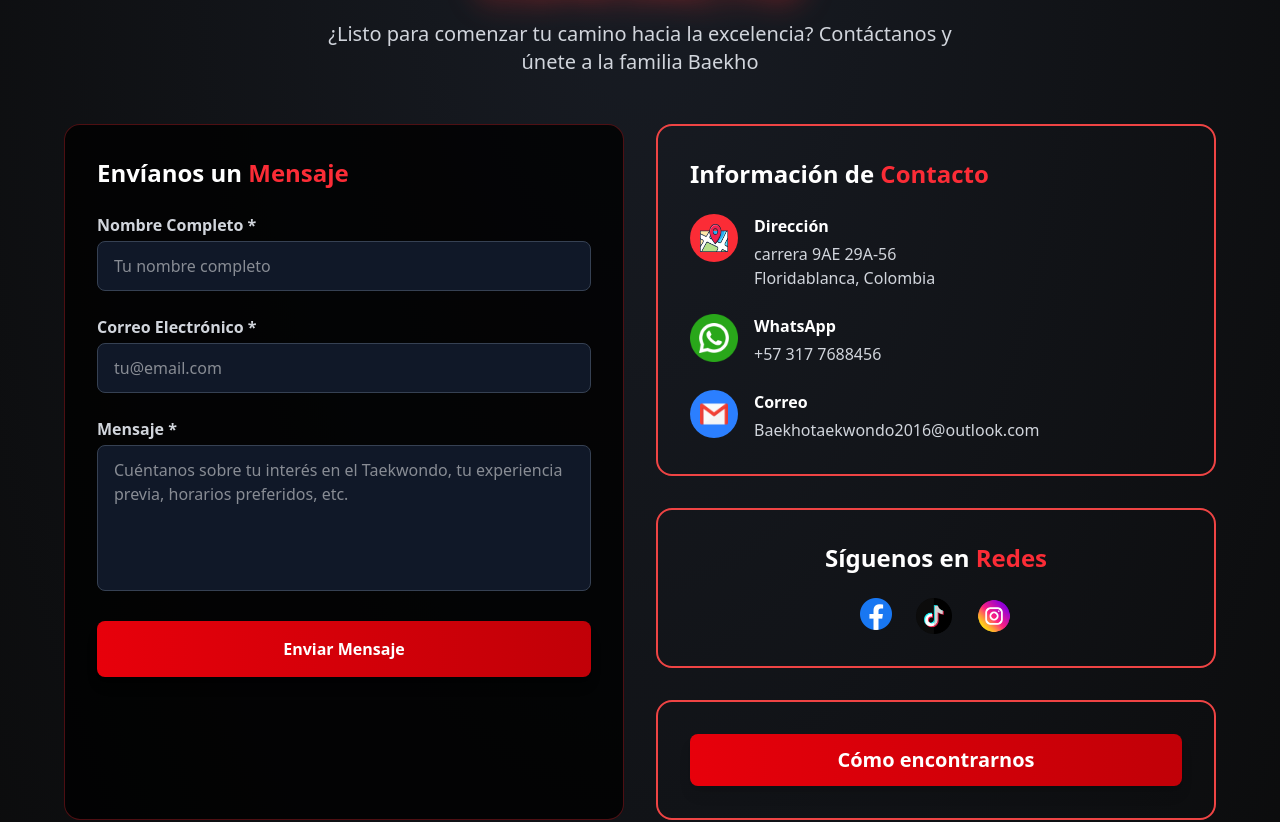
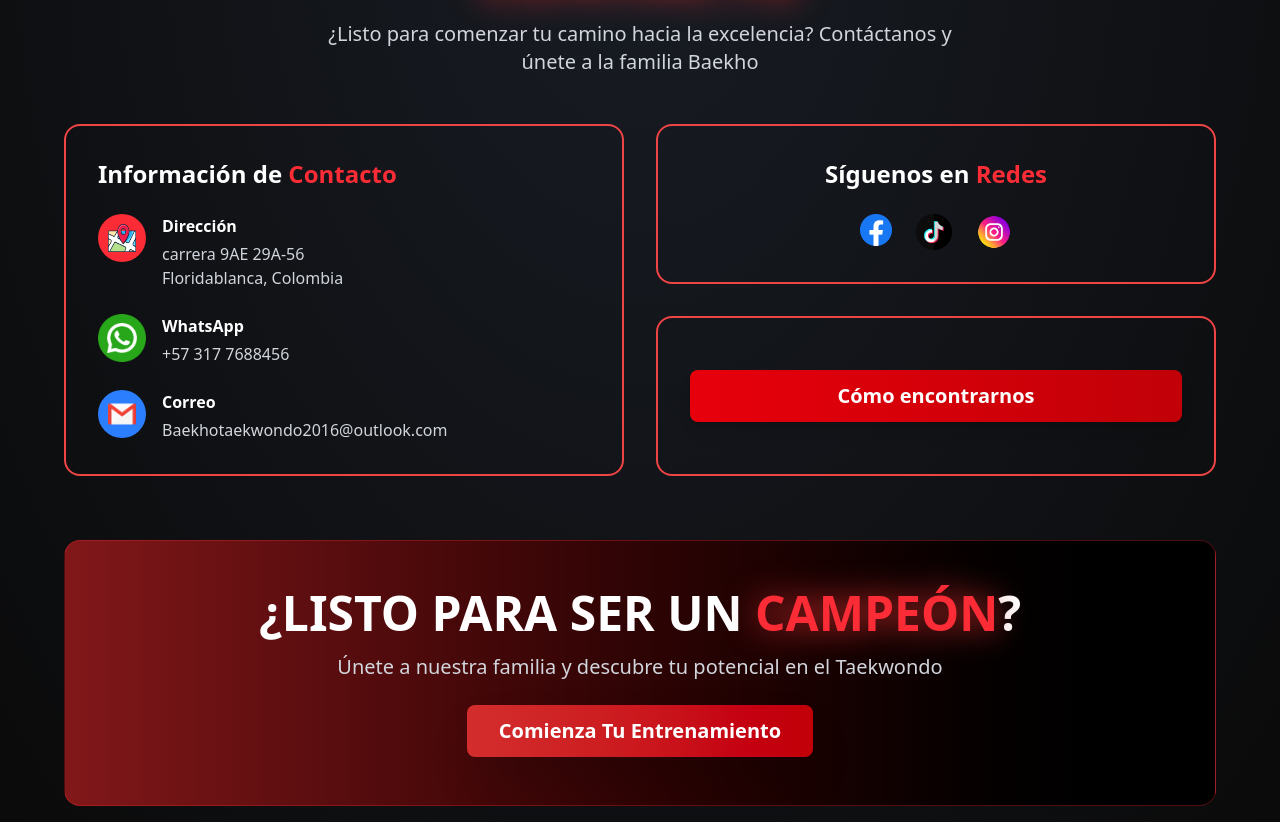
Before and after one commit to Baekho-la-cumbre/Baekho_landing, a React (Vite) app: page / in a window 1280 px wide. Shown: the part 7991-8813 px from the top of the page. Built offline with nearby package versions, Linux system fonts and the light colour scheme; no server answers; a web font is replaced by a local one.

Commit message:
cambios en seccion contacto

```diff
--- a/src/sections/Contacto/Contacto.tsx
+++ b/src/sections/Contacto/Contacto.tsx
@@ -1,15 +1,10 @@
 // src/sections/Contacto/Contacto.tsx
 import React from "react";
-import { enviarFormularioContacto } from "@/sections/Contacto/service/Contacto.services";
-import {
-  ContactoFormSchema,
-  ContactoFormValues,
-} from "@/sections/Contacto/validations/Contacto.validations";
 
 /** ScrollReveal simple (fade-in) */
-type ScrollRevealProps = React.PropsWithChildren<{ delay?: number }>;
+type ScrollRevealProps = React.PropsWithChildren<{ delay?: number; className?: string }>;
 
-const ScrollReveal: React.FC<ScrollRevealProps> = ({ children, delay = 0 }) => {
+const ScrollReveal: React.FC<ScrollRevealProps> = ({ children, delay = 0, className = "" }) => {
   const [visible, setVisible] = React.useState<boolean>(false);
   const ref = React.useRef<HTMLDivElement | null>(null);
 
@@ -28,6 +23,7 @@ const ScrollReveal: React.FC<ScrollRevealProps> = ({ children, delay = 0 }) => {
   return (
     <div
       ref={ref}
+      className={className}
       style={{
         opacity: visible ? 1 : 0,
         transform: visible ? "none" : "translateY(40px)",
@@ -109,72 +105,6 @@ const InteractiveCard: React.FC<InteractiveCardProps> = ({
 };
 
 const Contacto: React.FC = () => {
-  // Estados de los campos del formulario (nombres "amistosos" para el front)
-  const [nombre, setNombre] = React.useState("");
-  const [email, setEmail] = React.useState("");
-  const [mensaje, setMensaje] = React.useState("");
-
-  // Errores Zod: usan las keys del schema -> nombre_completo, email, mensaje_texto
-  const [errors, setErrors] = React.useState<
-    Partial<Record<keyof ContactoFormValues, string>>
-  >({});
-  const [loading, setLoading] = React.useState(false);
-  const [successMsg, setSuccessMsg] = React.useState<string | null>(null);
-  const [errorMsg, setErrorMsg] = React.useState<string | null>(null);
-
-  const handleSubmit: React.FormEventHandler<HTMLFormElement> = async (e) => {
-    e.preventDefault();
-    setSuccessMsg(null);
-    setErrorMsg(null);
-    setErrors({});
-
-    // Validamos usando las MISMAS keys que el schema
-    const result = ContactoFormSchema.safeParse({
-      nombre_completo: nombre.trim(),
-      email: email.trim(),
-      mensaje_texto: mensaje.trim(),
-    });
-
-    if (!result.success) {
-      const fieldErrors: Partial<Record<keyof ContactoFormValues, string>> = {};
-      const zodErrors = result.error.flatten().fieldErrors;
-
-      if (zodErrors.nombre_completo?.[0]) {
-        fieldErrors.nombre_completo = zodErrors.nombre_completo[0];
-      }
-      if (zodErrors.email?.[0]) {
-        fieldErrors.email = zodErrors.email[0];
-      }
-      if (zodErrors.mensaje_texto?.[0]) {
-        fieldErrors.mensaje_texto = zodErrors.mensaje_texto[0];
-      }
-
-      setErrors(fieldErrors);
-      return;
-    }
-
-    try {
-      setLoading(true);
-      const validData = result.data; // { nombre_completo, email, mensaje_texto }
-
-      // Enviamos al backend exactamente lo que él espera
-      await enviarFormularioContacto(validData);
-
-      setSuccessMsg("¡Tu mensaje fue enviado correctamente! Pronto nos pondremos en contacto.");
-      setNombre("");
-      setEmail("");
-      setMensaje("");
-    } catch (error: any) {
-      console.error(error);
-      const backendMessage =
-        error?.response?.data?.message ||
-        "Ocurrió un error al enviar el mensaje. Intenta nuevamente más tarde.";
-      setErrorMsg(backendMessage);
-    } finally {
-      setLoading(false);
-    }
-  };
-
   return (
     <section
       id="contacto"
@@ -196,100 +126,10 @@ const Contacto: React.FC = () => {
           </div>
         </ScrollReveal>
 
-        <div className="grid grid-cols-1 gap-8 lg:grid-cols-2">
-          {/* Formulario */}
-          <ScrollReveal delay={200}>
-            <div className="flex flex-col h-full p-4 border bg-black/80 border-red-500/30 rounded-2xl sm:p-6 md:p-8">
-              <h3 className="mb-4 text-xl font-bold text-white sm:text-2xl sm:mb-6">
-                Envíanos un <span className="text-red-500">Mensaje</span>
-              </h3>
-
-              {/* Mensajes globales */}
-              {successMsg && (
-                <div className="px-4 py-3 mb-4 text-sm font-semibold text-green-300 border border-green-500/40 rounded-lg bg-green-900/20">
-                  {successMsg}
-                </div>
-              )}
-              {errorMsg && (
-                <div className="px-4 py-3 mb-4 text-sm font-semibold text-red-300 border border-red-500/40 rounded-lg bg-red-900/20">
-                  {errorMsg}
-                </div>
-              )}
-
-              <form className="flex flex-col space-y-6" onSubmit={handleSubmit}>
-                <div>
-                  <label htmlFor="nombre" className="block mb-1 font-semibold text-gray-300">
-                    Nombre Completo *
-                  </label>
-                  <input
-                    type="text"
-                    id="nombre"
-                    name="nombre"
-                    required
-                    value={nombre}
-                    onChange={(e) => setNombre(e.target.value)}
-                    className="w-full px-4 py-3 text-white transition-all duration-300 bg-gray-900 border border-gray-700 rounded-lg focus:border-red-500 focus:outline-none focus:ring-2 focus:ring-red-500/20 hover:border-red-400"
-                    placeholder="Tu nombre completo"
-                  />
-                  {errors.nombre_completo && (
-                    <p className="mt-1 text-sm text-red-400">{errors.nombre_completo}</p>
-                  )}
-                </div>
-
-                <div>
-                  <label htmlFor="email" className="block mb-1 font-semibold text-gray-300">
-                    Correo Electrónico *
-                  </label>
-                  <input
-                    type="email"
-                    id="email"
-                    name="email"
-                    required
-                    value={email}
-                    onChange={(e) => setEmail(e.target.value)}
-                    className="w-full px-4 py-3 text-white transición-all duration-300 bg-gray-900 border border-gray-700 rounded-lg focus:border-red-500 focus:outline-none focus:ring-2 focus:ring-red-500/20 hover:border-red-400"
-                    placeholder="tu@email.com"
-                  />
-                  {errors.email && (
-                    <p className="mt-1 text-sm text-red-400">{errors.email}</p>
-                  )}
-                </div>
-
-                <div>
-                  <label htmlFor="mensaje" className="block mb-1 font-semibold text-gray-300">
-                    Mensaje *
-                  </label>
-                  <textarea
-                    id="mensaje"
-                    name="mensaje"
-                    required
-                    rows={5}
-                    value={mensaje}
-                    onChange={(e) => setMensaje(e.target.value)}
-                    className="w-full px-4 py-3 text-white transition-all duration-300 bg-gray-900 border border-gray-700 rounded-lg resize-none focus:border-red-500 focus:outline-none focus:ring-2 focus:ring-red-500/20 hover:border-red-400"
-                    placeholder="Cuéntanos sobre tu interés en el Taekwondo, tu experiencia previa, horarios preferidos, etc."
-                  />
-                  {errors.mensaje_texto && (
-                    <p className="mt-1 text-sm text-red-400">{errors.mensaje_texto}</p>
-                  )}
-                </div>
-
-                <button
-                  type="submit"
-                  disabled={loading}
-                  className="w-full px-6 py-3 font-bold text-white transition-all duration-300 transform rounded-lg shadow-lg bg-gradient-to-r from-red-600 to-red-700 hover:from-red-700 hover:to-red-800 sm:py-4 sm:px-8 hover:scale-105 hover:shadow-red-500/25 interactive-btn disabled:opacity-60 disabled:cursor-not-allowed"
-                >
-                  {loading ? "Enviando..." : "Enviar Mensaje"}
-                </button>
-              </form>
-            </div>
-          </ScrollReveal>
-
-          {/* Información de Contacto */}
-          <div className="space-y-8">
-            {/* Dirección, WhatsApp, Correo */}
-            <ScrollReveal delay={300}>
-              <InteractiveCard className="p-4 border bg-gradient-to-r from-red-900/30 to-black/50 border-red-500/30 rounded-2xl sm:p-6 md:p-8">
+        <div className="grid grid-cols-1 gap-8 lg:grid-cols-2 lg:items-stretch">
+          <ScrollReveal delay={200} className="h-full">
+            <div className="h-full">
+              <InteractiveCard className="flex h-full flex-col p-4 border bg-gradient-to-r from-red-900/30 to-black/50 border-red-500/30 rounded-2xl sm:p-6 md:p-8">
                 <h3 className="mb-6 text-xl font-bold text-white sm:text-2xl">
                   Información de <span className="text-red-500">Contacto</span>
                 </h3>
@@ -327,11 +167,13 @@ const Contacto: React.FC = () => {
                   </div>
                 </div>
               </InteractiveCard>
+            </div>
           </ScrollReveal>
 
-            {/* Redes sociales */}
-            <ScrollReveal delay={400}>
-              <InteractiveCard className="flex flex-col items-center p-4 border bg-black/80 border-red-500/30 rounded-2xl sm:p-6 md:p-8">
+          <div className="flex flex-col gap-8 lg:h-full">
+            <ScrollReveal delay={300} className="h-full">
+              <div className="h-full">
+                <InteractiveCard className="flex h-full flex-col items-center justify-center p-4 border bg-black/80 border-red-500/30 rounded-2xl sm:p-6 md:p-8">
                   <h3 className="mb-6 text-xl font-bold text-white sm:text-2xl">
                     Síguenos en <span className="text-red-500">Redes</span>
                   </h3>
@@ -359,11 +201,12 @@ const Contacto: React.FC = () => {
                     </a>
                   </div>
                 </InteractiveCard>
+              </div>
             </ScrollReveal>
 
-            {/* CTA Google Maps */}
-            <ScrollReveal delay={500}>
-              <InteractiveCard className="flex flex-col items-center p-4 border bg-black/80 border-red-500/30 rounded-2xl sm:p-6 md:p-8">
+            <ScrollReveal delay={400} className="h-full">
+              <div className="h-full">
+                <InteractiveCard className="flex h-full flex-col items-center justify-center p-4 border bg-black/80 border-red-500/30 rounded-2xl sm:p-6 md:p-8">
                   <a
                     href="https://www.google.com/maps/place/CLUB+ACADEMIA+DE+TAEKWONDO+BAEKHO/@7.0779666,-73.0970339,15z/data=!3m1!4b1!4m6!3m5!1s0x8e683f4005ef85b3:0xabe0ad6590ee3710!8m2!3d7.0779454!4d-73.0867341!16s%2Fg%2F11fkbcdqb5?entry=ttu&g_ep=EgoyMDI1MDcwOS4wIKXMDSoASAFQAw%3D%3D/..."
                     target="_blank"
@@ -373,6 +216,7 @@ const Contacto: React.FC = () => {
                     Cómo encontrarnos
                   </a>
                 </InteractiveCard>
+              </div>
             </ScrollReveal>
           </div>
         </div>
--- /dev/null
+++ b/src/sections/Filosofia/validations/Filosofia.validations.tsx
@@ -0,0 +1,50 @@
+// src/sections/Filosofia/validations/Filosofia.validations.ts
+import { ValorPayload } from "../service/Filosofia.services";
+
+export interface ValidacionResultado {
+  valido: boolean;
+  errores: Partial<Record<keyof ValorPayload, string>>;
+}
+
+export function validarValor(
+  payload: ValorPayload
+): ValidacionResultado {
+  const errores: ValidacionResultado["errores"] = {};
+
+  // nombre_valor
+  if (!payload.nombre_valor.trim()) {
+    errores.nombre_valor = "El nombre del valor es obligatorio";
+  } else if (payload.nombre_valor.length > 100) {
+    errores.nombre_valor = "El nombre no puede superar 100 caracteres";
+  }
+
+  // descripcion
+  if (!payload.descripcion.trim()) {
+    errores.descripcion = "La descripción es obligatoria";
+  }
+
+  // orden_visual
+  if (
+    payload.orden_visual === null ||
+    payload.orden_visual === undefined
+  ) {
+    errores.orden_visual = "El orden visual es obligatorio";
+  } else if (payload.orden_visual < 0) {
+    errores.orden_visual = "El orden visual no puede ser negativo";
+  }
+
+  // id_icono
+  if (!payload.id_icono || payload.id_icono <= 0) {
+    errores.id_icono = "Debe seleccionar un ícono válido";
+  }
+
+  // id_academia
+  if (!payload.id_academia || payload.id_academia <= 0) {
+    errores.id_academia = "Debe seleccionar una academia válida";
+  }
+
+  return {
+    valido: Object.keys(errores).length === 0,
+    errores,
+  };
+}
```
Also changed, not shown: src/sections/Filosofia/service/Filosofia.services.tsx (added, +93 -0 lines). Lines whose indentation alone changed are shown as unchanged.
